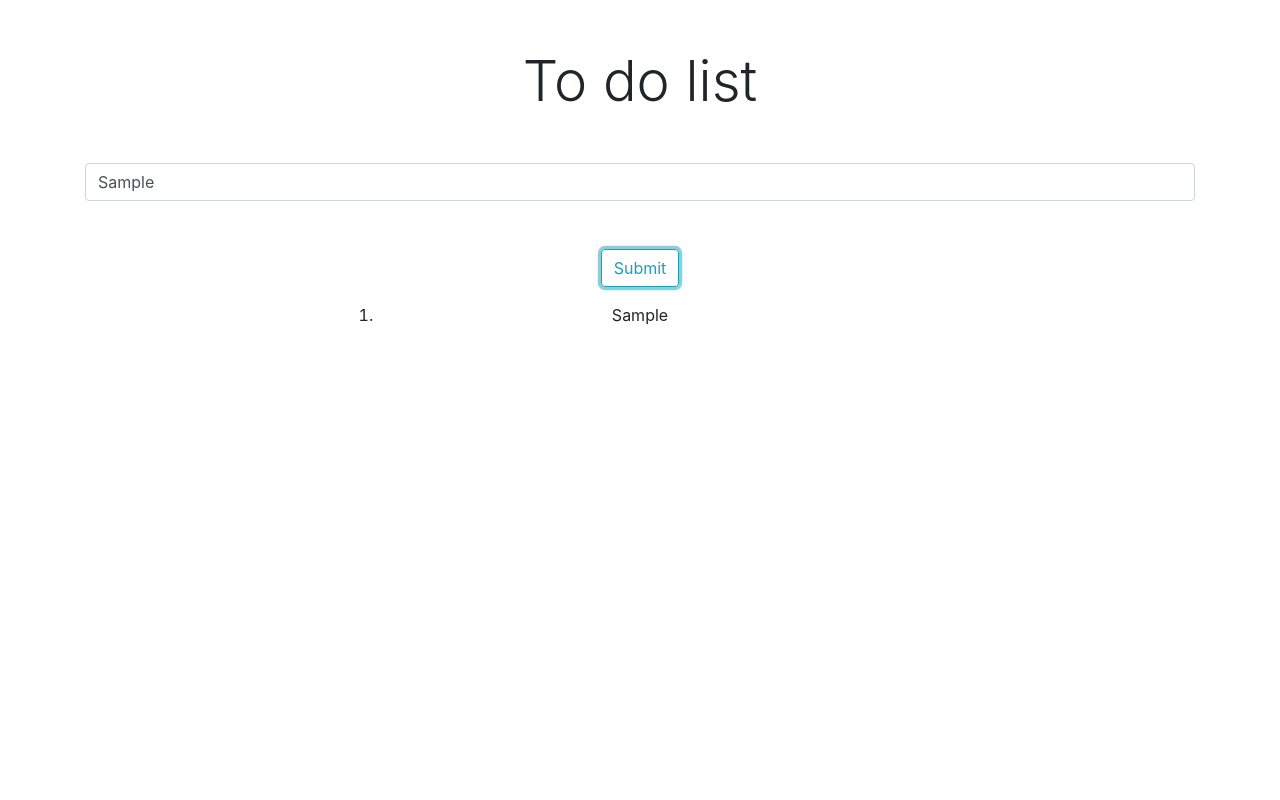
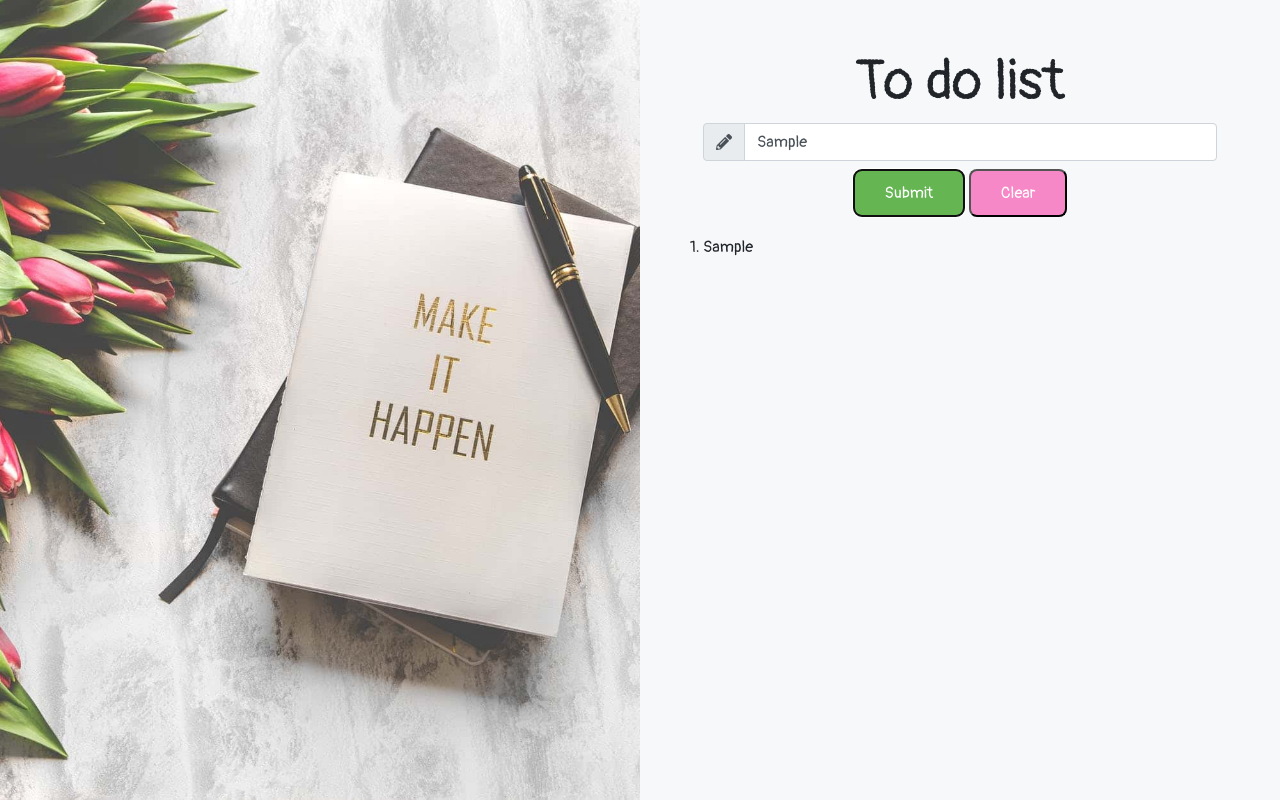
Before and after one commit to yukijina/todolist, a plain HTML site: page index.html in a window 1280 px wide. Both pictures are taken after typing "Sample" into the empty fields and a click on the button "Submit". Drawn offline with nearby package versions, Linux system fonts and the light colour scheme.

Commit message:
added clear button, updated js added image favicon

```diff
--- a/css/main.css
+++ b/css/main.css
@@ -3,3 +3,36 @@
   padding: 0;
   box-sizing: border-box;
 }
+
+body {
+  font-family: 'Pangolin', cursive;
+  background-color: #f7f8f9;
+}
+
+.wrapper {
+  height: 100vh;
+}
+
+.left {
+  background-image: url("../img/hero.jpeg");
+  background-position: center;
+  background-size: cover;
+  background-repeat: no-repeat;
+  height: 100vh;
+}
+
+#submitBtn,
+#clearBtn {
+  padding: 10px 30px;
+  border-radius: 8px;
+  color: #fff;
+  margin-bottom: 3%;
+}
+
+#submitBtn {
+  background-color: #65b553;
+}
+
+#clearBtn {
+  background-color: #f788c8;
+}
--- a/index.html
+++ b/index.html
@@ -6,9 +6,13 @@
 		<!-- VIEWPORT -->
 		<meta name="viewport" content="width=device-width, initial-scale=1">
 		<!-- TITLE -->
-		<title></title>
+		<title>to do list</title>
+		<!-- FAVICON -->
+		<link rel="shortcut icon" href="img/favicon.png">
+		<!-- GOOGLE FONT -->
+		<link href="https://fonts.googleapis.com/css?family=Pangolin" rel="stylesheet">
 		<!-- FONTAWESOME -->
-		<link rel="stylesheet" href="https://use.fontawesome.com/releases/v5.0.12/css/all.css" integrity="sha384-G0fIWCsCzJIMAVNQPfjH08cyYaUtMwjJwqiRKxxE/rx96Uroj1BtIQ6MLJuheaO9" crossorigin="anonymous">
+    <link rel="stylesheet" href="https://use.fontawesome.com/releases/v5.2.0/css/all.css" integrity="sha384-hWVjflwFxL6sNzntih27bfxkr27PmbbK/iSvJ+a4+0owXq79v+lsFkW54bOGbiDQ" crossorigin="anonymous">
 		<!-- BOOTSTRAP CSS -->
 		<link rel="stylesheet" href="https://stackpath.bootstrapcdn.com/bootstrap/4.1.1/css/bootstrap.min.css" integrity="sha384-WskhaSGFgHYWDcbwN70/dfYBj47jz9qbsMId/iRN3ewGhXQFZCSftd1LZCfmhktB" crossorigin="anonymous">
 		<!-- ORIGINAL CSS -->
@@ -16,18 +20,32 @@
 	</head>
 	<body>
 
-		<div class="form-group container text-center">
-	    <label class="display-4 my-5">To do list</label>
-	    <input type="text" class="form-control mb-5 rounded" id="toDoInput">
-			<button type="button" onclick="myClick()" class="mb-3 btn btn-outline-info">Submit</button>
-			<div class="w-50 container">
-				<!-- Create list by JS -->
-				<ol id="toDoList">
-				</ol>
+		<div class="container-fluid text-center wrapper">
+			<div class="row">
+				<!-- Left side - image -->
+				<div class="col-6 left">
+				</div>
 
-			</div>
-
-	  </div>
+				<!-- Right side - to do list -->
+			  <div class="col-6">
+					<h1 class=" mt-5 display-4">To do list</h1>
+					<!-- input wrapper -->
+					<div class="input-group px-5 mb-2">
+						<div class="input-group-prepend">
+							<span class="input-group-text"><i class="fas fa-pencil-alt"></i></span>
+						</div>
+						<input type="text" class="form-control" id="toDoInput">
+					</div>
+					<button type="button" id="submitBtn">Submit</button>
+					<button type="button" id="clearBtn">Clear</button>
+					<!-- Result display here -->
+					<div id="result">
+						<!-- Create list by JS -->
+						<ol id="toDoList" class=" px-5 text-left"></ol>
+					</div>
+				</div>
+		 	</div> <!-- the end of row -->
+	  </div> <!-- the end of container -->
 
 
 
--- a/js/main.js
+++ b/js/main.js
@@ -1,13 +1,30 @@
-function myClick() {
+//Create list when button clicked
+document.getElementById('submitBtn').addEventListener('click', function() {
   //store input to item
   var item = document.getElementById('toDoInput').value;
   //when you type in input box, it create text note. store value as text
   var text = document.createTextNode(item);
   //create li element
   var newItem = document.createElement('li');
+  var list = document.getElementById('toDoList')
 
   newItem.appendChild(text);
   //newItem(list) is appended to toDolist(ol)
-  document.getElementById('toDoList').appendChild(newItem);
+  list.appendChild(newItem);
 
-}
+
+  var result = document.getElementById('result')
+  var clearBtn = document.getElementById('clearBtn')
+
+  //remove list and input text when clear butoon clicked
+  //this function needs to be nested inside submit function
+  clearBtn.addEventListener('click', function(event) {
+    if(event.target.id == 'clearBtn') {
+    //removeChild has to be same as appendChild above otherwise get error
+    list.removeChild(newItem)
+    //(var)item='' does now work. I think it is because input text has changed.
+    // you need to get input element again
+    document.getElementById('toDoInput').value = ''
+    }
+  })
+})
```
Also changed, not shown: img/favicon.png (added), img/hero.jpeg (added).
